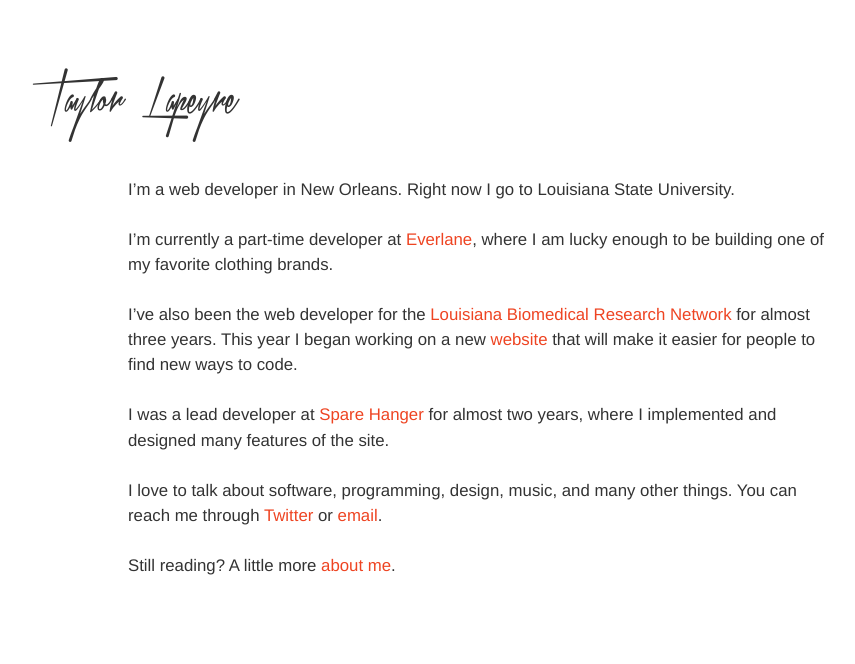
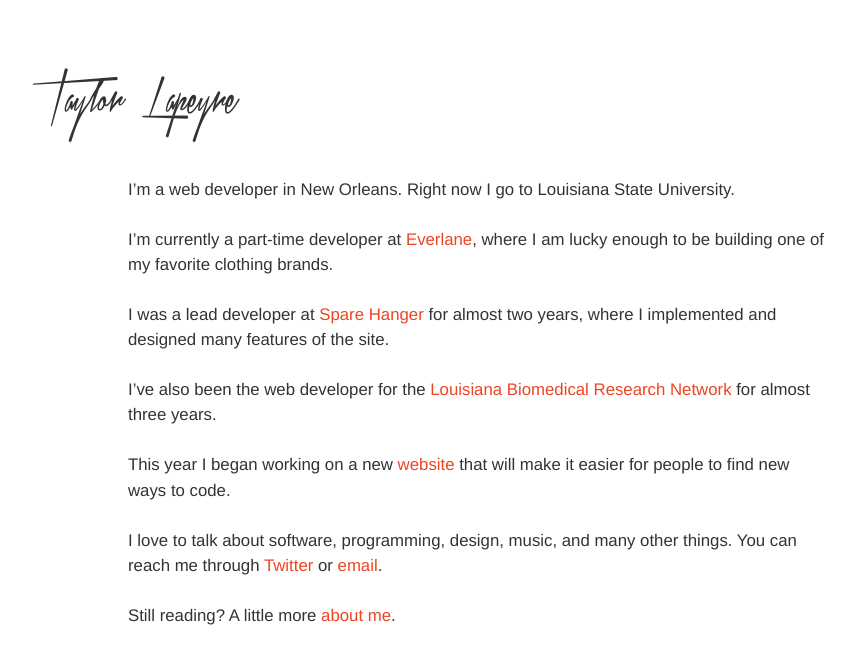
Before and after one commit to taylorlapeyre/taylorlapeyre.github.io, a Jekyll site: the page built from index.md, in a window 1280 px wide. Shown: the top 664 px of the page, without its empty margins (160-1015 px from the left). Built offline with Jekyll 4.4.1, drawn with Linux system fonts in a browser that asks for light colours; some web fonts are replaced.

Commit message:
split paragraphs

```diff
--- a/index.md
+++ b/index.md
@@ -7,9 +7,11 @@ I'm a web developer in New Orleans. Right now I go to Louisiana State University
 
 I'm currently a part-time developer at [Everlane][1], where I am lucky enough to be building one of my favorite clothing brands.
 
-I've also been the web developer for the [Louisiana Biomedical Research Network][2] for almost three years. This year I began working on a new [website][3] that will make it easier for people to find new ways to code.
+I was a lead developer at [Spare Hanger][0] for almost two years, where I implemented and designed many features of the site.
 
-I was a lead developer at [Spare Hanger][0] for almost two years, where I implemented and designed many features of the site.
+I've also been the web developer for the [Louisiana Biomedical Research Network][2] for almost three years.
+
+This year I began working on a new [website][3] that will make it easier for people to find new ways to code.
 
 I love to talk about software, programming, design, music, and many other things. You can reach me through [Twitter][4] or [email][5].
 
```
